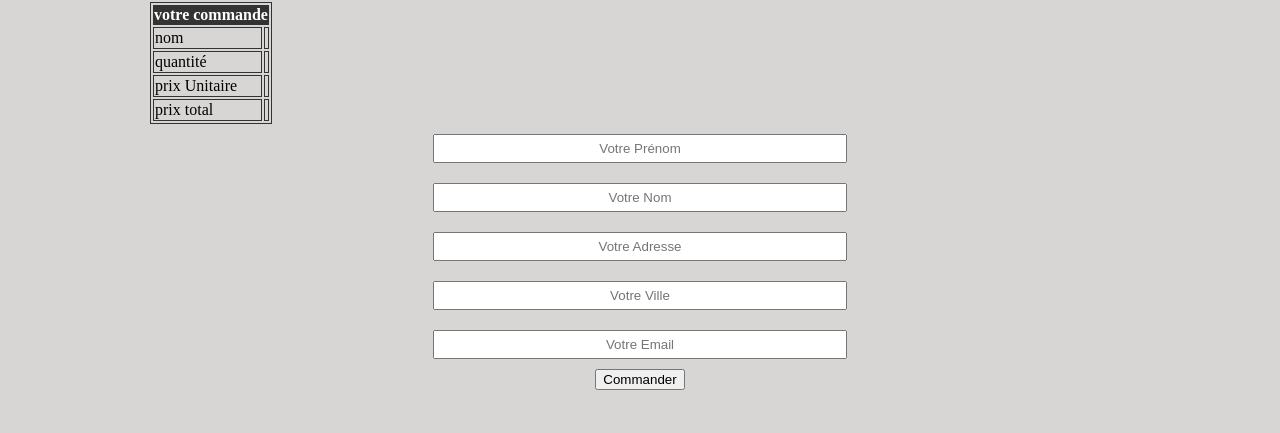
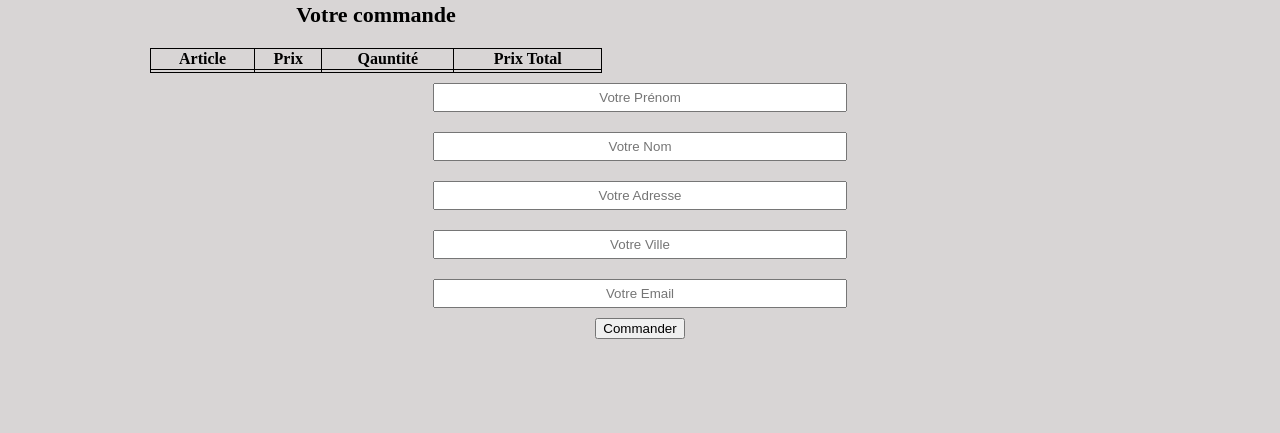
Before and after one commit to oubenali-mohamed/oubenali_5_07012021, a plain HTML site: page html/panier.html in a window 1280 px wide. Shown: the part 148-581 px from the top of the page. Drawn offline with Linux system fonts and the light colour scheme.

Commit message:
modification de l'affichage du tableua des commandes

```diff
--- a/css/style.css
+++ b/css/style.css
@@ -96,16 +96,21 @@ input
     font-size: 22px;
     height: 200px;
 }
-table,
-td {
-    border: 1px solid #333;
+caption{
+    margin-bottom: 20px;
+    font-size: 22px;
+    font-weight: bold;
+}
+table {
+    border: 1px solid #000;
+    width: 40%;
+    border-collapse: collapse;
+}
+td,th{
+    border: 1px solid #000;
+    border-collapse: collapse;
 }
 
-thead,
-tfoot {
-    background-color: #333;
-    color: #fff;
-}
 @media screen and (max-width: 480px){
     body{
         width: auto;
--- a/html/panier.html
+++ b/html/panier.html
@@ -18,32 +18,23 @@
 
     <div class="main">
         <table>
-            <thead>
+            <caption>Votre commande</caption>
+
             <tr>
-                    <th colspan="2">votre commande</th>
-                </tr>
-            </thead>
-            <tbody>
-                <tr>
-                    <td>nom</td>
-                    <td id="nom"></td>
+                <th>Article</th>
+                <th>Prix</th>
+                <th>Qauntité</th>
+                <th>Prix Total</th>
             </tr>
             <tr>
-                    <td>quantité</td>
+                <td id="nom"></td>
+                <td id="prix"></td>
                 <td id="quantite"></td>
-                </tr>
-                <tr>
-                    <td>prix Unitaire</td>
-                    <td id="prix"></td>
-                </tr>
-                <tr>
-                    <td>prix total</td>
                 <td id="prixTotal"></td>
             </tr>
-            </tbody>
         </table>
     </div>
-    <form id="form" action="confirmation.html" method="GET">
+    <form id="form" action="confirmation.html" method="POST">
         <label for="prenom"><input type="text" id="prenom" placeholder="Votre Prénom"/></label>
         <label for="nom"><input type="text" id="nom" placeholder="Votre Nom"/></label>
         <label for="adresse"><input type="text" id="addresse" placeholder="Votre Adresse"/></label>
--- a/js/index.js
+++ b/js/index.js
@@ -14,7 +14,7 @@ fetch("http://localhost:3000/api/cameras")
         <a href="produit.html?id=${objet._id}">
             <h1>${objet.name}</h1>
             <img src = "${objet.imageUrl}" alt = "${objet.name}" </br>
-            <h3>${objet.price} €</h3>
+            <h3>${objet.price/100} €</h3>
         </a>
         `
         })
--- a/js/panier.js
+++ b/js/panier.js
@@ -11,10 +11,10 @@ if(panierLocalStorage == null) {
 } else{
     panierLocalStorage = JSON.parse(panierLocalStorage);console.log(panierLocalStorage)
       for( let i = 0; i < panierLocalStorage.length; i++) {
-       document.getElementById('nom').innerHTML +=  panierLocalStorage[i].nom + " ";
-      document.getElementById('prix').innerHTML +=  panierLocalStorage[i].prix + " € ";
-      document.getElementById('quantite').innerHTML += panierLocalStorage[i].quantite + " ";
-      document.getElementById('prixTotal').innerHTML +=  panierLocalStorage[i].prixTotal + " € ";
+      document.getElementById('nom').innerHTML +=  panierLocalStorage[i].nom + " </br>";
+      document.getElementById('prix').innerHTML +=  panierLocalStorage[i].prix/100 + " € </br>";
+      document.getElementById('quantite').innerHTML += panierLocalStorage[i].quantite + " </br>";
+      document.getElementById('prixTotal').innerHTML +=  panierLocalStorage[i].prixTotal/100 + " € </br> ";
     }
   }
 
@@ -45,4 +45,15 @@ formValid.addEventListener('click', function(e) {
       e.preventDefault();
       alert("Erreur : \n" + formInvalid);
     }
+    else {
+      let user = {
+        prenom: prenom,
+        nom: nom,
+        adresse: adresse,
+        ville: ville,
+        email: email
+      };
+      let send = { user, panierLocalStorage};
+      send = JSON.stringify(send);
+    }
 });
--- a/js/produit.js
+++ b/js/produit.js
@@ -20,7 +20,7 @@ fetch("http://localhost:3000/api/cameras/" + id)
         <h1>${data.name}</h1>
         <img src = "${data.imageUrl}" alt = "${data.name}" </br>
         <p>${data.description}</p>
-        <h3>${data.price} €</h3>
+        <h3>${data.price/100} €</h3>
         <form>
         <label for="exemplaires">exemplaires:</label>
         <input id="quantity" type="number" value="1"/>
```
Lines whose indentation alone changed are shown as unchanged.
